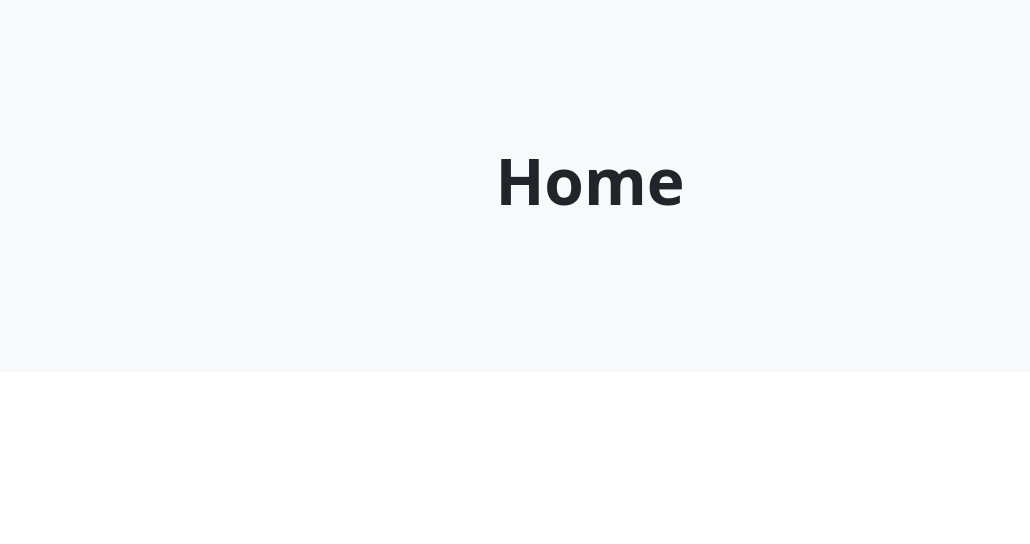
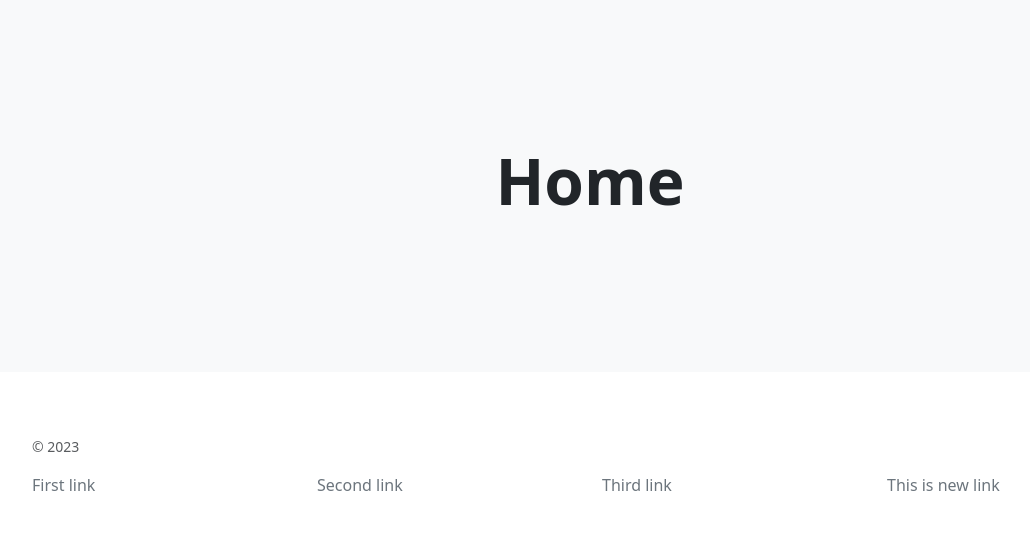
Before and after one commit to ZhannaKrauberger/OTUS_homework, a Flask app: page / in a window 1280 px wide. Shown: the part 76-620 px from the top of the page, without its empty margins (50-1080 px from the left). Run offline with Flask 3, Linux system fonts and the light colour scheme.

Commit message:
add footer for base.html

```diff
--- a/homework_06/templates/base.html
+++ b/homework_06/templates/base.html
@@ -61,4 +61,20 @@
   {% endblock %}
 </body>
 
+<footer class="container py-5">
+  <div class="row">
+    <div class="col">
+      <small class="d-block mb-3 text-body-secondary">&copy; 2023</small>
+    </div>
+  </div>
+
+  <div class="row">
+      <div class="col"><a class="link-secondary text-decoration-none" href="#">First link</a></div>
+      <div class="col"><a class="link-secondary text-decoration-none" href="#">Second link</a></div>
+      <div class="col"><a class="link-secondary text-decoration-none" href="#">Third link</a></div>
+      <div class="col"><a class="link-secondary text-decoration-none" href="#">This is new link</a></div>
+  </div>
+
+</footer>
+
 </html>
```
